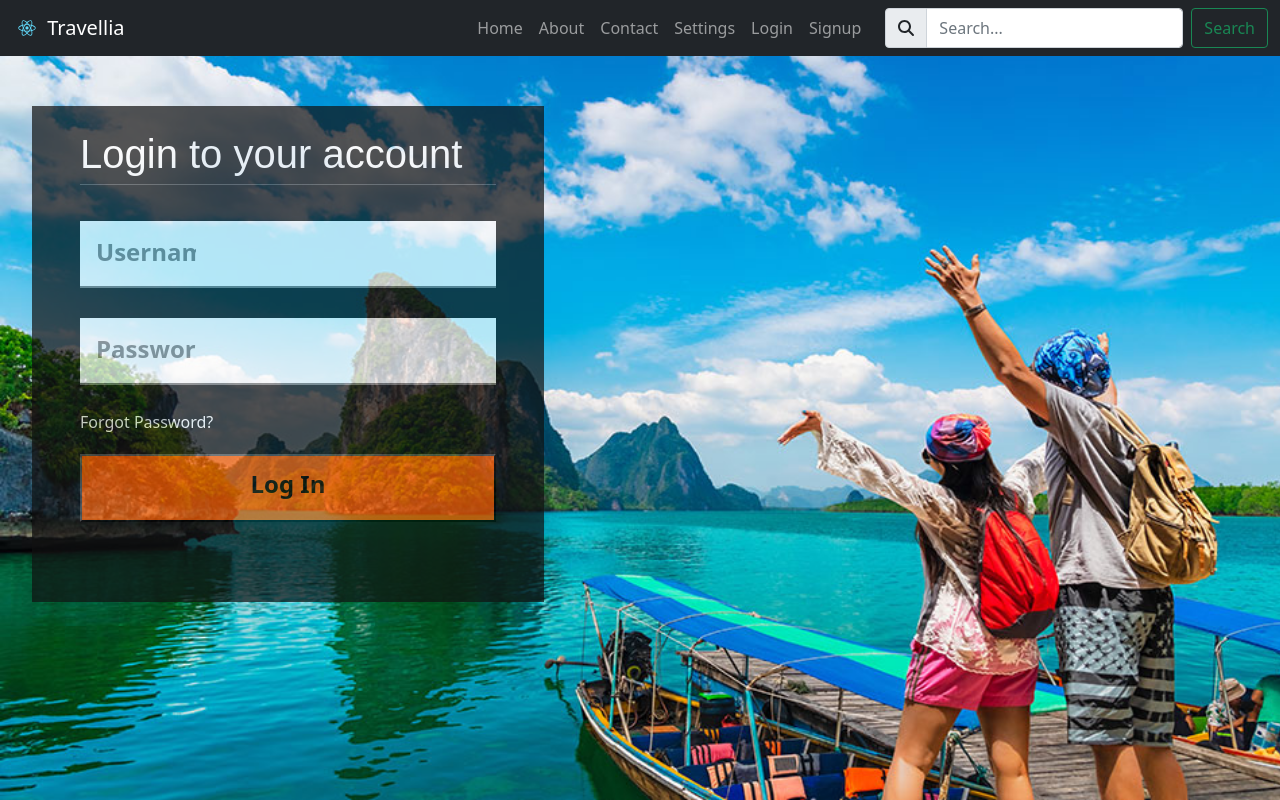
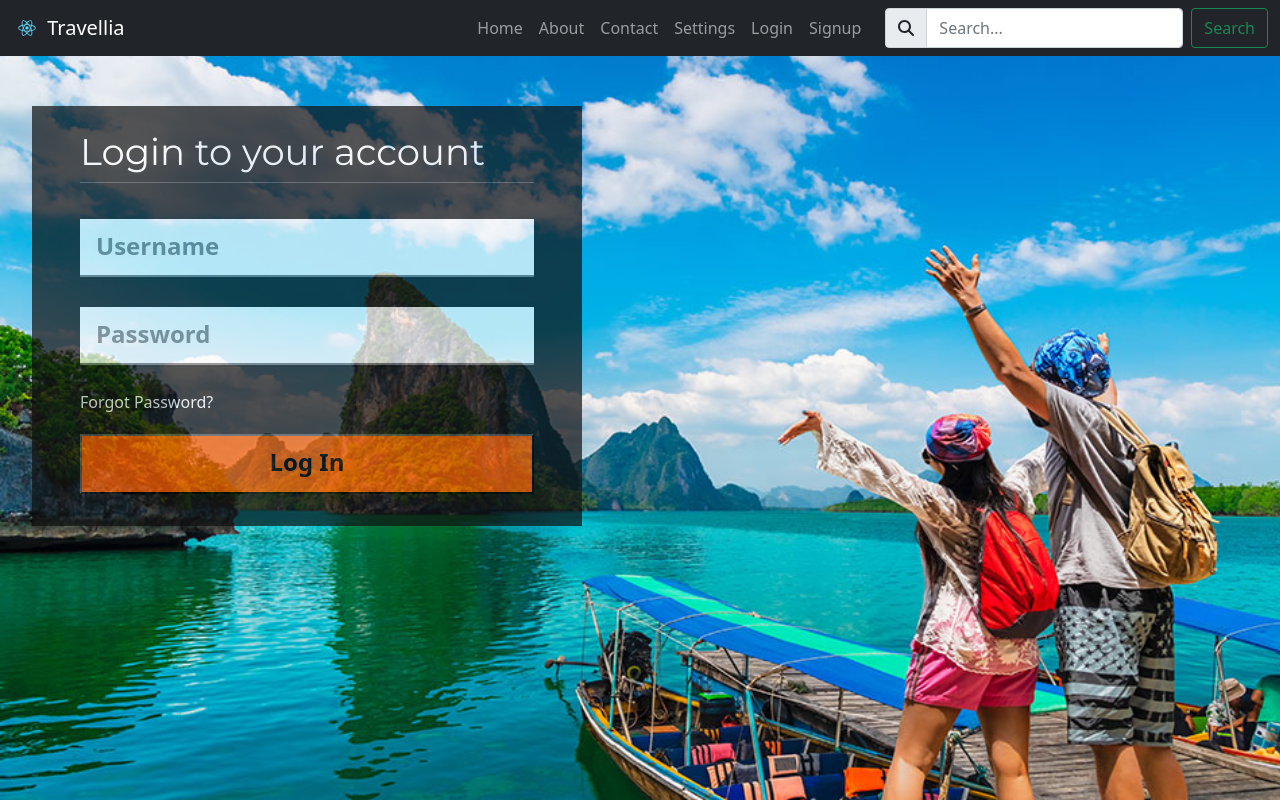
Before and after one commit to Kennethsim2000/mernProject, a React (Create React App) app in the folder client/: page /Login in a window 1280 px wide. Built offline with nearby package versions, Linux system fonts and the light colour scheme.

Commit message:
Edit Login page

```diff
--- a/client/public/index.html
+++ b/client/public/index.html
@@ -15,6 +15,9 @@
     integrity="sha384-DyZ88mC6Up2uqS4h/KRgHuoeGwBcD4Ng9SiP4dIRy0EXTlnuz47vAwmeGwVChigm"
     crossorigin="anonymous"/>
     <link href="https://fonts.googleapis.com/css2?family=Montserrat&family=Roboto+Condensed:wght@300&display=swap" rel="stylesheet">
+    <link rel="preconnect" href="https://fonts.googleapis.com">
+<link rel="preconnect" href="https://fonts.gstatic.com" crossorigin>
+<link href="https://fonts.googleapis.com/css2?family=Josefin+Sans:wght@100;200;300;500;600;700&family=Lora:ital,wght@1,400;1,500;1,600&family=Montserrat&family=Roboto:wght@300&family=Varela&family=Varela+Round&display=swap" rel="stylesheet">
     <!--
       manifest.json provides metadata used when your web app is installed on a
       user's mobile device or desktop. See https://developers.google.com/web/fundamentals/web-app-manifest/
--- a/client/src/Styles/Login.css
+++ b/client/src/Styles/Login.css
@@ -1,19 +1,13 @@
-h1{
-    color:white;
-    font-family:Arial, Helvetica,sans-serif;
-    margin-bottom:6px;
-}
 
 .body{
     background-image:url(../assets/LoginPic2.jpg);
     background-repeat: no-repeat;
-    /* min-height:100vh;
-    min-width:100vw; */
     background-size:cover;
     height:100vh;
     width:100%;
 }
 
+/*stores the overall form size */
 .signupform{
     background:rgb(17, 17, 17);
     opacity:0.7;
@@ -21,9 +15,21 @@ h1{
     margin-left:32px;
     margin-top:50px;
     padding: 24px 48px;
-    width:40%;
-    height:62vh;
+    width:550px;
+    height:420px;
 
+}
+.loginLine{
+  margin-top:0px;
+  background-color:white;
+}
+
+.loginHeader{
+  font-family: 'Montserrat', sans-serif;
+  justify-content:center;
+  margin-top:0px;
+  color:white;
+  font-size:37px;
 }
 
   input[type="text"]::placeholder,
@@ -47,6 +53,7 @@ h1{
   border-right-style:none;
   border-bottom-style:2px solid black;
   margin-bottom:10px;
+  margin-top:20px;
 }
 
 .but{
@@ -57,9 +64,10 @@ h1{
   width:100%;
   font-size:24px;
   opacity:1;
-    height:15%;
-    margin-bottom:0px;
+  height:60px;
+  margin-bottom:10px;
   vertical-align:middle;
+  margin-top:20px;
 }
 
 .but:hover{
@@ -70,4 +78,6 @@ h1{
   color:red;
   font-weight:700;
   font-size:1.3rem;
+  display:inline-block;
+  margin-left:7rem;
 }
--- a/client/src/pages/Login.js
+++ b/client/src/pages/Login.js
@@ -7,15 +7,15 @@ import { useNavigate } from 'react-router-dom';
 function Login() {
 
   const navigate = useNavigate();
-  const [posts, setPosts] = useState("");
+  const [posts, setPosts] = useState(""); //post is used to store the error message
 
-  const [values, setValues] = useState({
+  const [values, setValues] = useState({ //values have
     username:"",
     password: "",
   });
 
-  /*handleLogin handles the onclick of the login button. It does a post request on the /Login route
-   */
+  /*handleLogin handles the onclick of the login button. It does a post request on the /Login route, each
+  returns a response whether anot a user is found in the database.*/
   const handleLogin = (event) => {
     event.preventDefault();
     let databody={
@@ -46,7 +46,7 @@ function Login() {
   .catch(error=>console.log('Error posting in react'));
   };
 
-
+  /*Used to update state of input boxes. */
   const handleChange = (event) => {
     setValues({
       ...values,
@@ -57,16 +57,11 @@ function Login() {
   return (
     <div className="body">
       <Navbar/>
+
         <form className="signupform">
-          <h1 style={{justifyContent:"center",marginTop:'0px'}}>Login to your account</h1>
-          <hr
-          style={{
-            marginTop: '0px',
-            backgroundColor:"white"
-          }}
-          />
+          <h1 className="loginHeader" >Login to your account</h1>
+          <hr className="loginLine"/>
           <input
-              style={{marginTop:"20px"}}
               className="inputLogin"
               type="text"
               name="username"
@@ -75,7 +70,6 @@ function Login() {
               value={values.username}
           />
           <input
-              style={{marginTop:"20px"}}
               className="inputLogin"
               type="password"
               name="password"
@@ -83,21 +77,16 @@ function Login() {
               onChange={handleChange}
               value={values.password}
           />
-
-
-          <div style={{}}>
-          <div style={{marginTop:"15px", display:'inline-block'}}>
-            <a href="/forgot" style={{color:"white", textDecoration:"none"}}>Forgot Password?</a>
-          </div>
-          <div className="loginError" style={{display:'inline-block',marginLeft:'7rem' }}>
-            {posts}
+          <div >
+            <div style={{marginTop:"15px", display:'inline-block'}}>
+              <a href="/forgot" style={{color:"white", textDecoration:"none"}}>Forgot Password?</a>
+            </div>
+            <div className="loginError" >
+              {posts}
+            </div>
           </div>
 
-          </div>
-
-
-          <button style={{marginTop:"20px", marginBottom:"10px"}}
-          className="but" onClick={handleLogin} >
+          <button className="but" onClick={handleLogin} >
             Log In
           </button>
 
```
Lines whose indentation alone changed are shown as unchanged.
